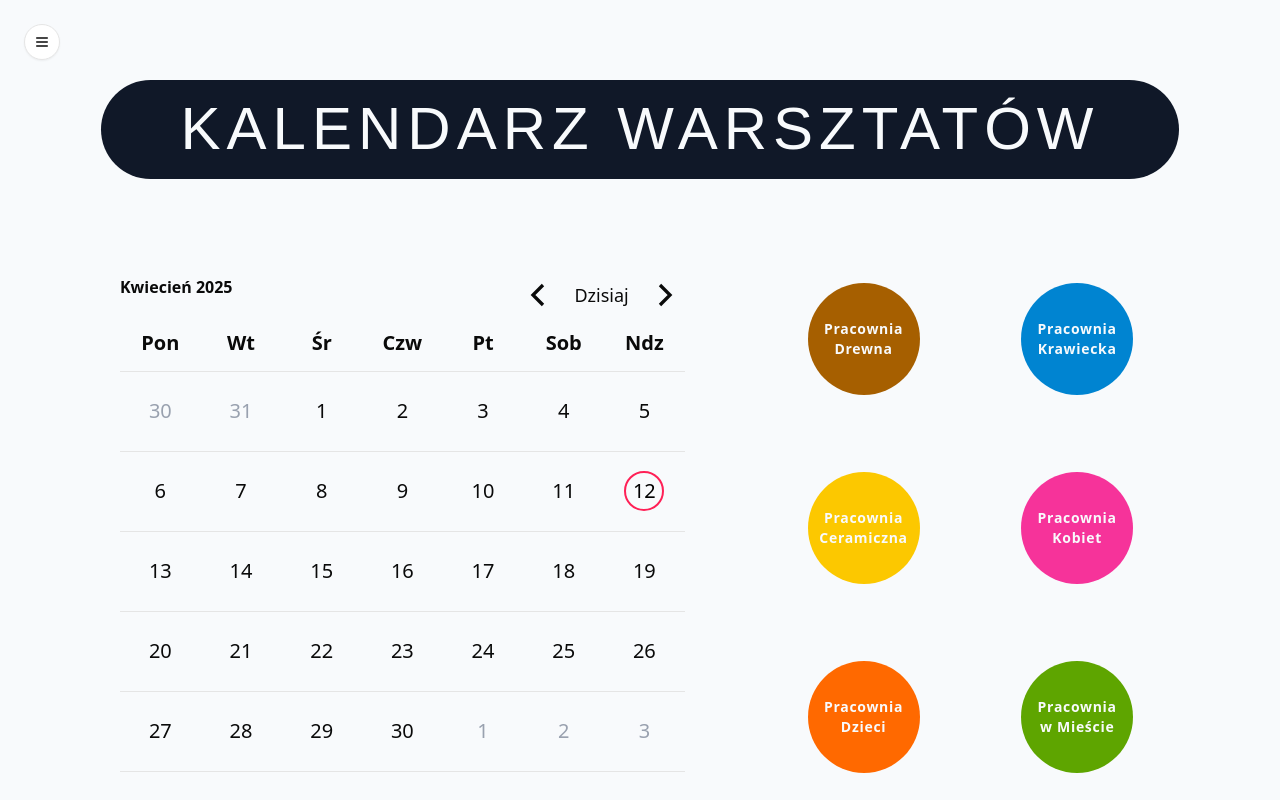
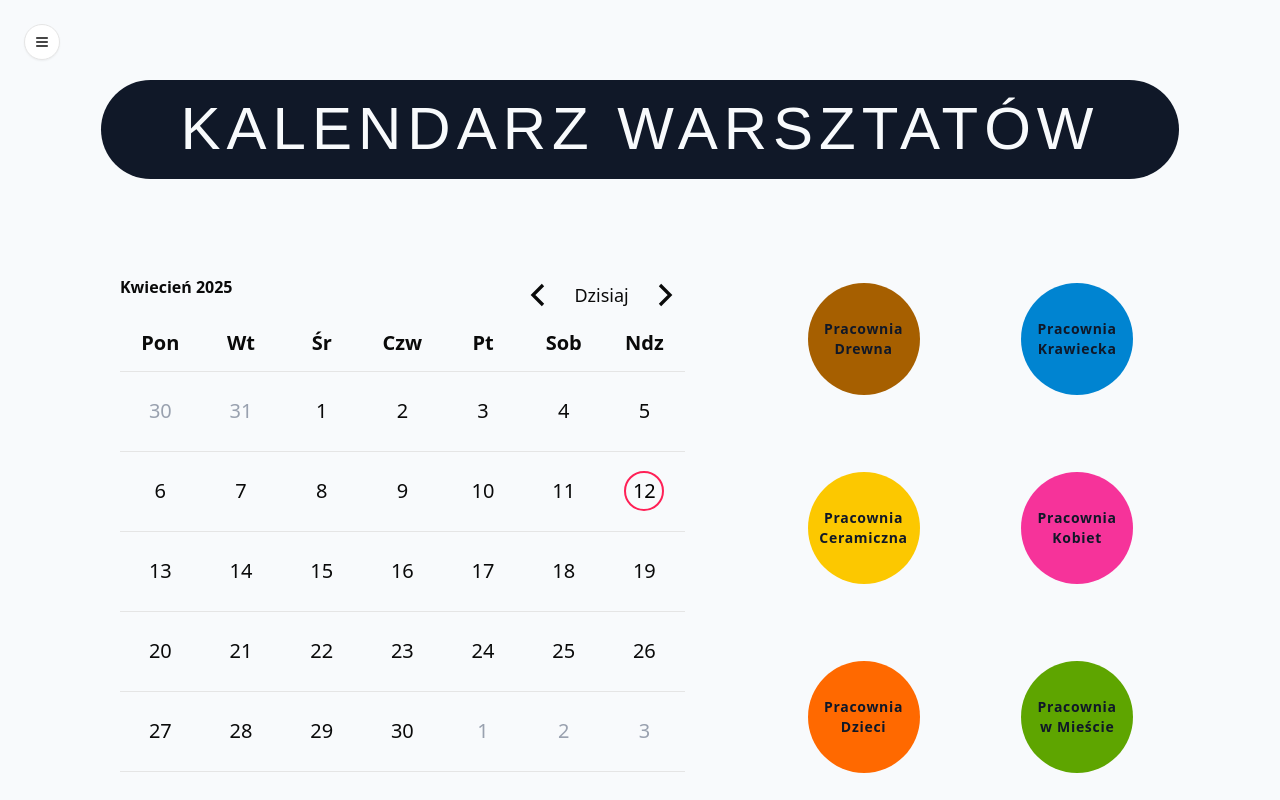
Before and after one commit to misiek869/Miasto_Pracownia_Foundation_Website, a Next.js app: page /kalendarz in a window 1280 px wide. Shown: the top 800 px of the page. Built offline with nearby package versions, Linux system fonts and the light colour scheme; no server answers; the database is empty; a web font is replaced by a local one.

Commit message:
change styling

```diff
--- a/components/Calendar.tsx
+++ b/components/Calendar.tsx
@@ -128,7 +128,7 @@ const Calendar = ({ events }: CalendarProps) => {
 					})}
 				</div>
 			</div>
-			<div className='grid grid-cols-2 md:grid-cols-3 lg:grid-cols-4 gap-4 xl:grid-cols-2 justify-between w-full xl:w-1/2 mt-12 lg:mt-6'>
+			<div className='grid justify-items-center grid-cols-2 md:grid-cols-4 gap-4 xl:grid-cols-2 justify-between w-full xl:w-1/2 mt-12 lg:mt-6'>
 				{popoverData.map(item => {
 					const { id, firstName, secondName, bgColor, description, link } = item
 
@@ -137,7 +137,7 @@ const Calendar = ({ events }: CalendarProps) => {
 							<PopoverTrigger
 								style={{ backgroundColor: bgColor }}
 								className={`flex mx-auto h-24 w-24 md:p-14 rounded-full items-center justify-center cursor-pointer hover:scale-110 duration-300`}>
-								<p className='text-center text-sm lg:text-md text-slate-50 font-semibold tracking-wider'>
+								<p className='text-center text-sm lg:text-md text-gray-900 font-bold tracking-wider'>
 									{firstName}
 									<br />
 									{secondName}
```
